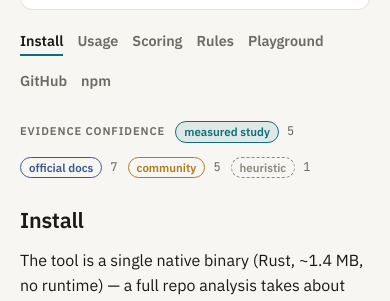
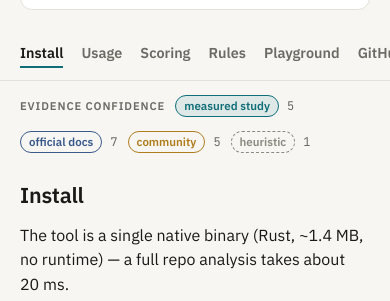
Before and after one commit to erf1nd0r/aispekt, a website built with Vite: page index.html in a window 390 px wide. Shown: the part 476-777 px from the top of the page. Built offline with nearby package versions, Linux system fonts and the light colour scheme; files whose address does not match are found by name.

Commit message:
feat: sticky horizontal section nav on mobile, anchor jumps land below it

```diff
--- a/src/style.css
+++ b/src/style.css
@@ -89,7 +89,8 @@ header.hero { margin-bottom: 20px; }
 .content { grid-column: 2; grid-row: 2; min-width: 0; max-width: 860px; }
 @media (max-width: 900px) {
   .layout { display: block; }
-  .rail { position: static; margin-bottom: 10px; }
+  /* dissolve the rail box so nav.toc can stick against the whole page */
+  .rail { display: contents; }
 }
 
 .tier-ladder { display: flex; flex-direction: column; gap: 6px; }
@@ -123,9 +124,19 @@ nav.toc a {
 nav.toc a:hover { color: var(--accent); border-left-color: var(--accent); }
 nav.toc a.active { color: var(--ink); border-left-color: var(--accent); }
 @media (max-width: 900px) {
-  nav.toc { flex-direction: row; flex-wrap: wrap; gap: 14px; }
-  nav.toc a { border-left: none; padding-left: 0; border-bottom: 2px solid transparent; padding-bottom: 2px; }
+  nav.toc {
+    position: sticky; top: 0; z-index: 10;
+    flex-direction: row; flex-wrap: nowrap; overflow-x: auto; gap: 18px;
+    padding: 12px 20px; margin: 0 -20px 12px;
+    background: var(--bg); border-bottom: 1px solid var(--line);
+    -webkit-overflow-scrolling: touch; scrollbar-width: none;
+  }
+  nav.toc::-webkit-scrollbar { display: none; }
+  nav.toc a { border-left: none; padding-left: 0; border-bottom: 2px solid transparent; padding-bottom: 2px; white-space: nowrap; }
   nav.toc a.active, nav.toc a:hover { border-bottom-color: var(--accent); }
+  .tier-ladder { margin-bottom: 12px; }
+  /* anchor jumps must land below the sticky bar */
+  section.doc { scroll-margin-top: 56px; }
 }
 /* hairline spec-sheet rhythm between doc sections */
 section.doc { margin-top: 40px; padding-top: 28px; border-top: 1px solid var(--line); }
```
